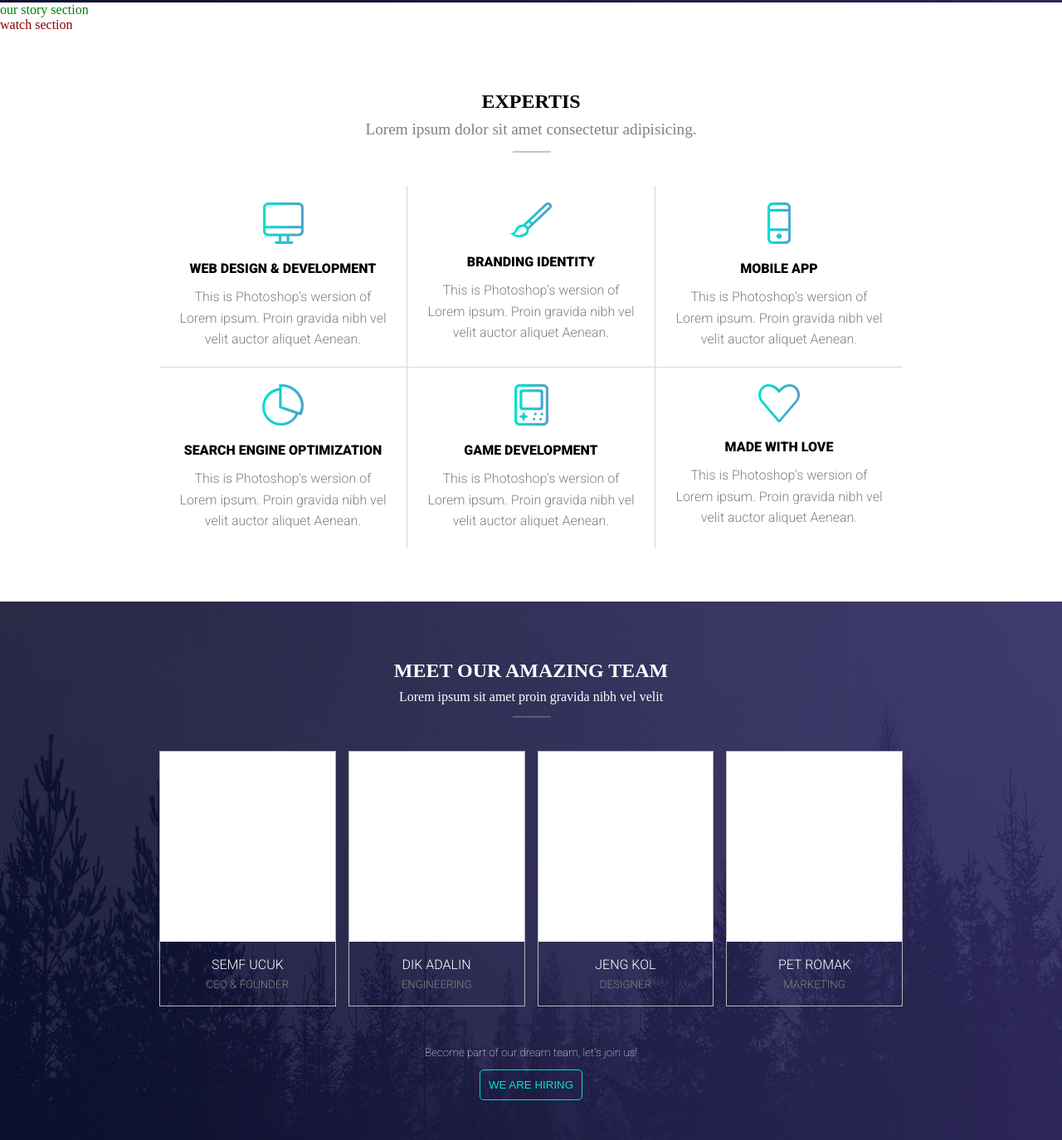
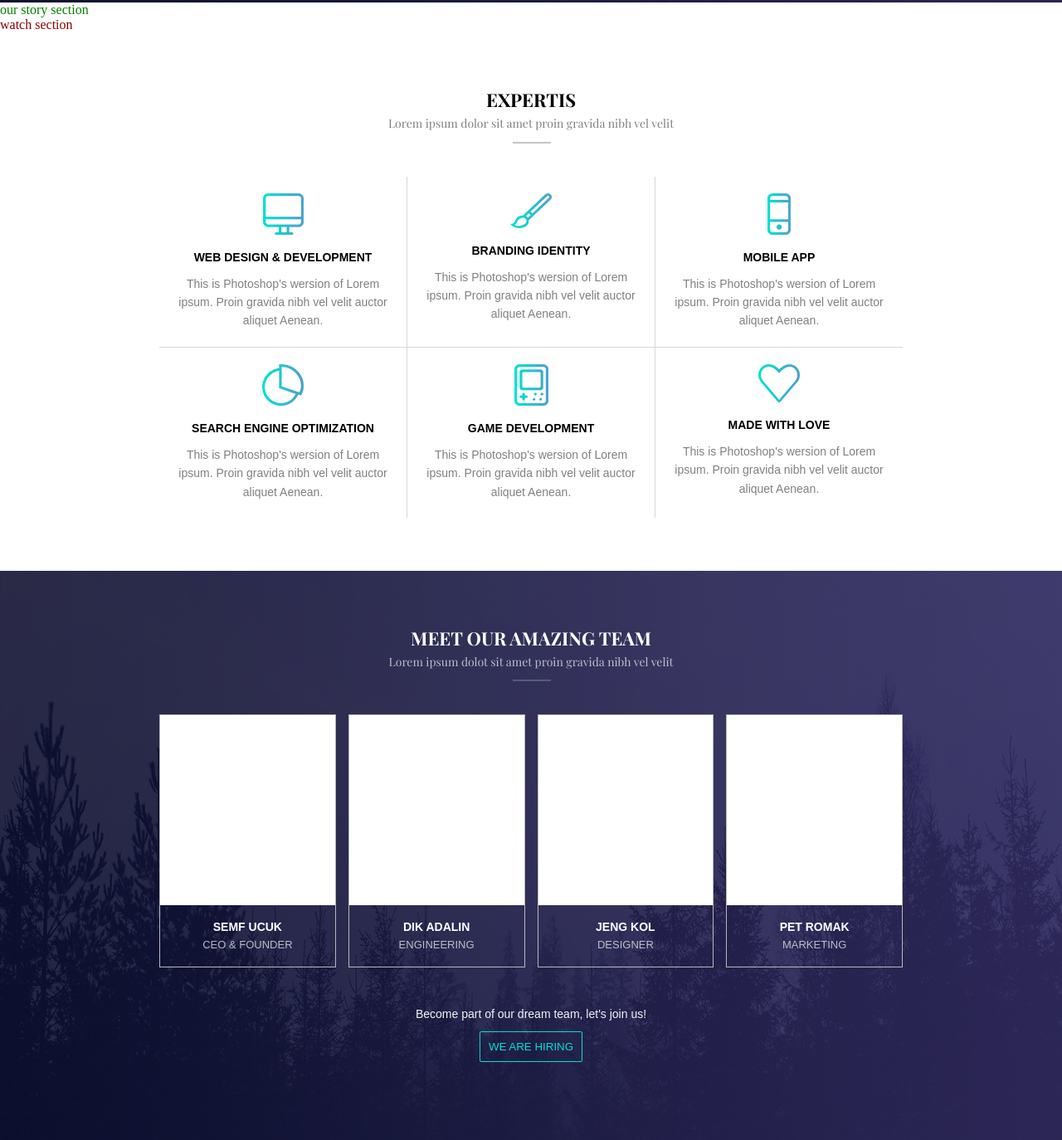
Before and after one commit to Thorn5/psd_to_html, a plain HTML site: page index.html in a window 1280 px wide. Shown: the part 669-2043 px from the top of the page at 83% size. Drawn offline with nearby package versions, Linux system fonts and the light colour scheme; a web font is replaced by a local one.

Commit message:
Font adjustment

```diff
--- a/index.html
+++ b/index.html
@@ -42,7 +42,7 @@
         <section id="expertise-section">
             <div class="experties_header">
                 <h2>EXPERTIS</h2>
-                <p>Lorem ipsum dolor sit amet consectetur adipisicing.</p>
+                <p>Lorem ipsum dolor sit amet proin gravida nibh vel velit</p>
                 <hr class="hrExpertis">
             </div>
             <div class="our_experties">
@@ -86,7 +86,7 @@
         <section id="team-section">
             <div class="teamHeader">
                 <h2>MEET OUR AMAZING TEAM</h2>
-                <p>Lorem ipsum sit amet proin gravida nibh vel velit</p>
+                <p>Lorem ipsum dolot sit amet proin gravida nibh vel velit</p>
                 <hr>
             </div>
             <div class="teamPictures">
--- a/src/script.css
+++ b/src/script.css
@@ -148,8 +148,6 @@ nav a:visited {
 }
 
 /* GLOBAL EXPERTIES SECTION STYLING */
-@import url('https://fonts.googleapis.com/css2?family=Aboreto&family=Alumni+Sans+Pinstripe&family=Roboto:wght@300&display=swap');
-
 #expertise-section {
     margin: 0;
     padding: 0;
@@ -163,16 +161,23 @@ nav a:visited {
     text-align: center;
     padding-bottom: 40px;
 }
-
+.experties_header h2 {
+    font-family: 'Playfair Display', serif;
+    font-size: 22px;
+    font-weight: bold;
+}
 .experties_header p {
     color: gray;
-    font-size: larger;
+    font-family: 'Playfair Display', serif;
+    font-size: 14px;
+    font-weight: 400;
 }
 
 /* OUR EXPERTIES STYLING */
 .our_experties p {
     color: gray;
-    font-family: 'Roboto', sans-serif;
+    font-family: 'Roboto-light', sans-serif;
+    font-size: 14px;
 }
 
 .our_experties article {
@@ -181,7 +186,8 @@ nav a:visited {
 
 .our_experties h4 {
     padding: 9px 0 9px 0;
-    font-family: 'Roboto', sans-serif;
+    font-family: 'Roboto-black', sans-serif;
+    font-size: 14px;
 }
 
 .row-1 {
@@ -218,14 +224,24 @@ nav a:visited {
     padding-bottom: 40px;
     color: #fff;
 }
-
+.teamHeader h2 {
+    font-family: 'Playfair Display', serif;
+    font-size: 22px;
+    font-weight: bold;
+}
+.teamHeader p {
+    color: #F9F9F9;
+    font-family: 'Playfair Display', serif;
+    font-weight: 400;
+    font-size: 14px;
+    opacity: 0.7;
+}
 /* TEAM PICTURES STYLING */
 .teamPictures {
     display: flex;
     justify-content: center;
     text-align: center;
     gap: 15px;
-    font-family: 'Roboto', sans-serif;
 }
 
 .team {
@@ -234,12 +250,15 @@ nav a:visited {
 }
 
 .team h4 {
-    font-weight: 500;
+    font-family: 'Roboto-black', sans-serif;
+    font-size: 14px;
 }
 
 .team p {
-    color: gray;
-    font-size: smaller;
+    color: #FAFAFA;
+    font-family: 'Roboto-light', sans-serif;
+    font-size: 13px;
+    opacity: 0.7;
 }
 .teammateName {
     padding: 15px 0;
@@ -257,17 +276,19 @@ nav a:visited {
 
 .weAreHiring p {
     padding-bottom: 10px;
-    font-family: 'Roboto', sans-serif;
-    font-size: smaller;
-    font-weight: lighter;
+    font-family: 'Roboto-light', sans-serif;
+    font-size: 14px;
+    color: #F3F3F3;
 }
 
 .weAreHiring button {
     color: rgba(0, 224, 208, 1);
     border: rgba(0, 224, 208, 1) 0.8px solid;
-    border-radius: 5px;
+    border-radius: 2px;
     padding: 10px;
     background: transparent;
+    font-family: 'Hammersmith One', sans-serif;
+    font-weight: 400;
 }
 
 .weAreHiring button:hover {
```
